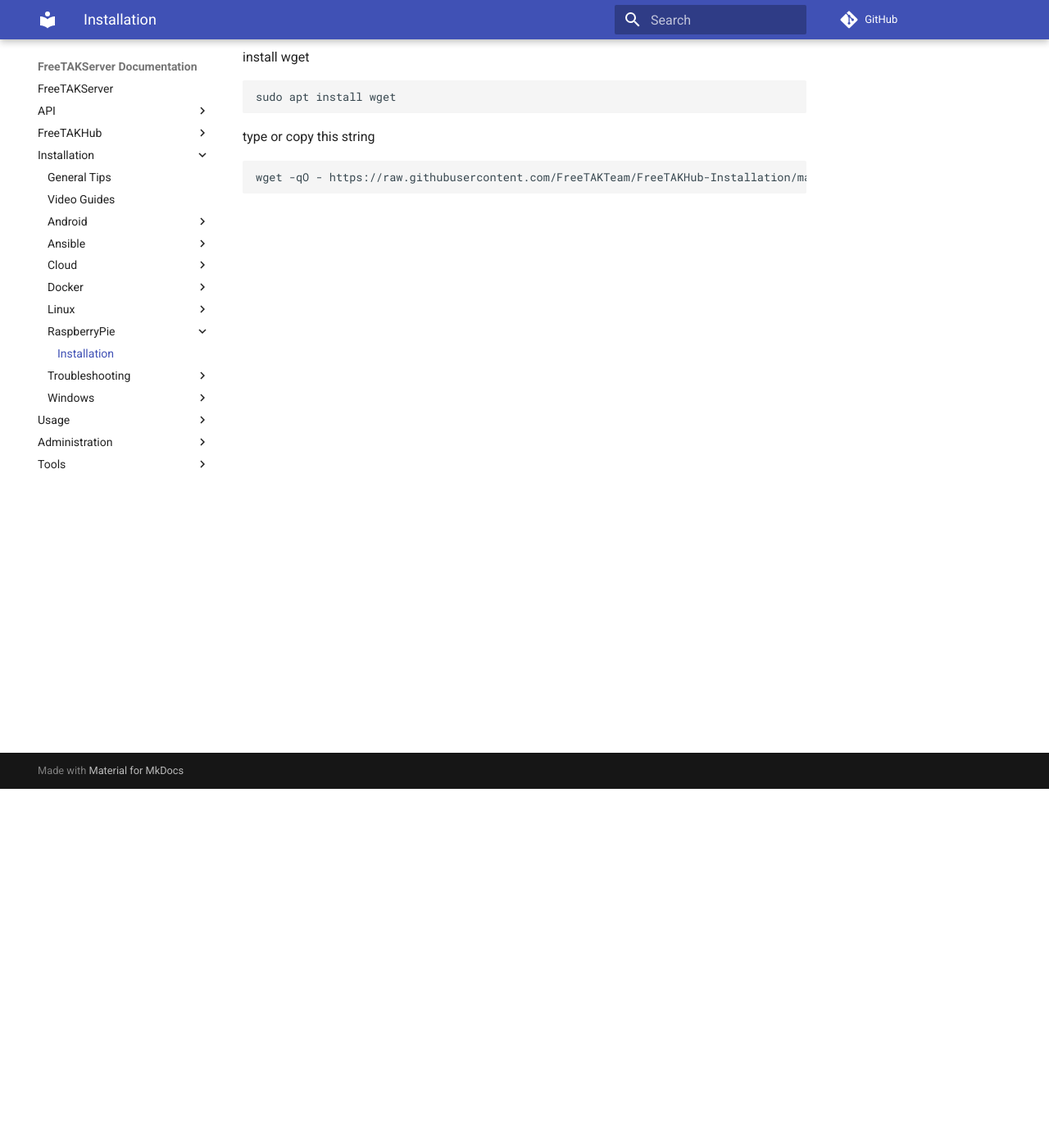
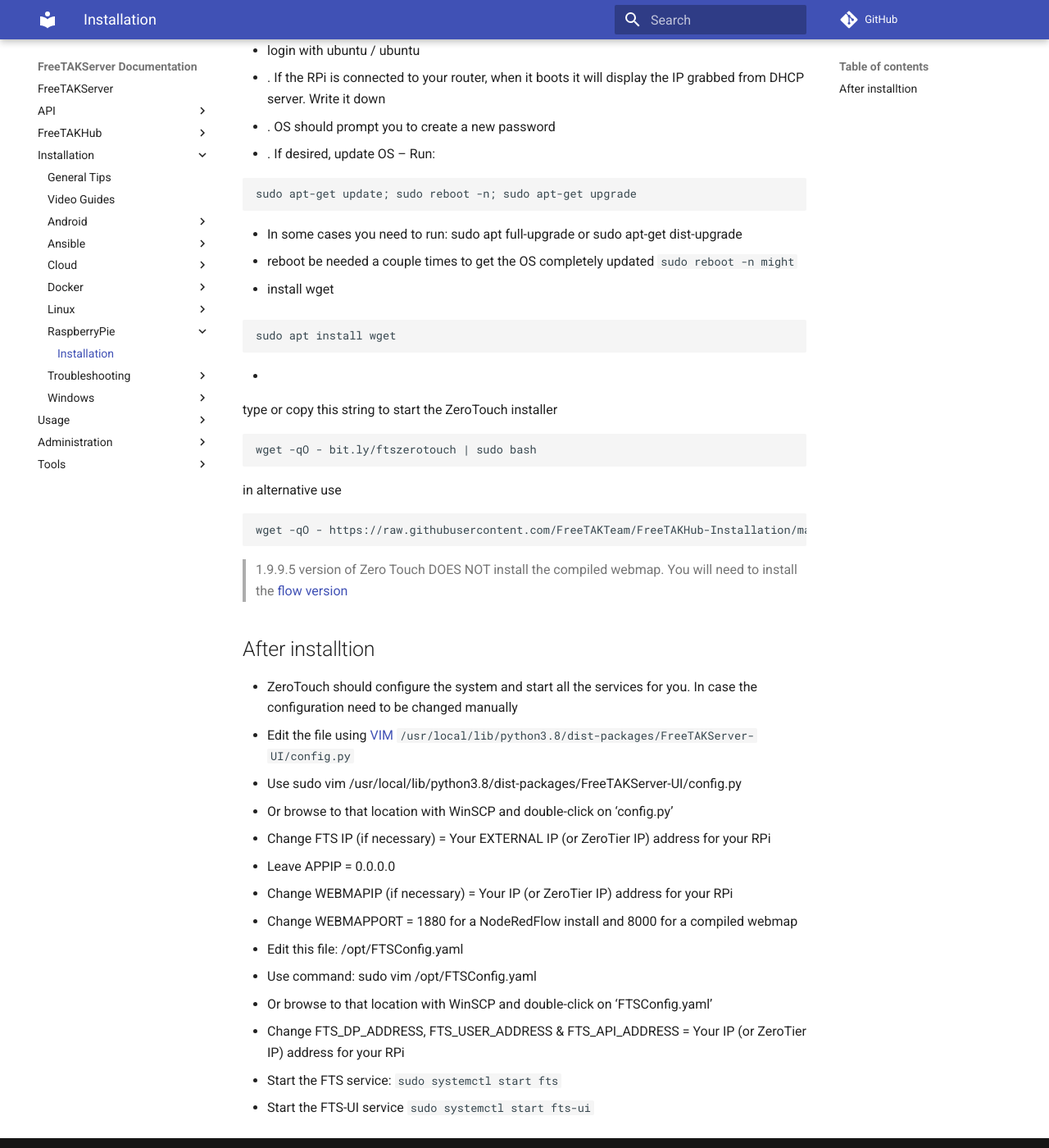
Before and after one commit to FreeTAKTeam/FreeTAKServer-User-Docs, an MkDocs documentation site: the page built from docs/docs/Installation/RaspberryPie/Installation.md, in a window 1280 px wide and 1400 px high, scrolled down 438 px. Shown: the whole window at 82% size. Built offline with MkDocs 1.6.1 and Material for MkDocs 9.7.7, drawn with Linux system fonts in a browser that asks for light colours; comment, search, counter and statistics services are not loaded; some of the changed text lies outside the part shown.

Commit message:
Update Installation.md

````diff
--- a/docs/docs/Installation/RaspberryPie/Installation.md
+++ b/docs/docs/Installation/RaspberryPie/Installation.md
@@ -2,7 +2,7 @@
 this procedure Installs FTS + UI + video Server of a Rasberry Pi
 
 need to start with new install of ubuntu 20.04 server for pi 64 from:
-https://cdimage.ubuntu.com/releases/20.04.3/release/ubuntu-20.04.3-preinstalled-server-arm64+raspi.img.xz
+https://cdimage.ubuntu.com/releases/20.04.4/release/ubuntu-20.04.3-preinstalled-server-arm64+raspi.img.xz
 
 download an imager
 ```
@@ -10,15 +10,50 @@
 ```
 follow the instructions to create a card with the image
 
-insert the card into the PI
-login with ubuntu / ubuntu
+ * insert the card into the PI
+ * login with ubuntu / ubuntu
+ * . If the RPi is connected to your router, when it boots it will display the IP grabbed from DHCP server. Write it down
+ * . OS should prompt you to create a new password
+ * . If desired, update OS – Run:
+```
+sudo apt-get update; sudo reboot -n; sudo apt-get upgrade
+```
+ * In some cases you need to run: sudo apt full-upgrade or sudo apt-get dist-upgrade
+ *   reboot be needed a couple times to get the OS completely updated
+```sudo reboot -n might```
 
-install wget
+ * install wget
 ```
 sudo apt install wget
 ```
+ *
 
-type or copy this string
+type or copy this string to start the ZeroTouch installer
+```
+wget -qO - bit.ly/ftszerotouch | sudo bash
+```
+in alternative use
+
 ```
 wget -qO - https://raw.githubusercontent.com/FreeTAKTeam/FreeTAKHub-Installation/main/scripts/easy_install.sh | bash
 ```
+> 1.9.9.5 version of Zero Touch DOES NOT install the compiled webmap. You will need to install the [flow version](https://freetakteam.github.io/FreeTAKServer-User-Docs/FreeTAKHub/WebMap/Installation/)
+
+## After installtion
+ * ZeroTouch should configure the system and start all the services for you. In case the configuration need to be changed manually
+ *  Edit the file using [VIM](https://freetakteam.github.io/FreeTAKServer-User-Docs/administration/usingConsole/)
+ ```/usr/local/lib/python3.8/dist-packages/FreeTAKServer-UI/config.py```
+ * Use  sudo vim /usr/local/lib/python3.8/dist-packages/FreeTAKServer-UI/config.py
+ * Or browse to that location with WinSCP and double-click on ‘config.py’
+ * Change FTS IP (if necessary) = Your EXTERNAL IP (or ZeroTier IP) address for your RPi
+ * Leave APPIP = 0.0.0.0
+ *  Change WEBMAPIP (if necessary) = Your IP (or ZeroTier IP) address for your RPi
+ *   Change WEBMAPPORT = 1880 for a NodeRedFlow install and 8000 for a compiled webmap
+ * Edit this file: /opt/FTSConfig.yaml
+ *  Use command: sudo vim /opt/FTSConfig.yaml
+*  Or browse to that location with WinSCP and double-click on ‘FTSConfig.yaml’
+* Change FTS_DP_ADDRESS, FTS_USER_ADDRESS & FTS_API_ADDRESS = Your IP (or ZeroTier IP) address for your RPi
+* Start the FTS service:
+```sudo systemctl start fts ```
+* Start the FTS-UI service
+```sudo systemctl start fts-ui```
````
